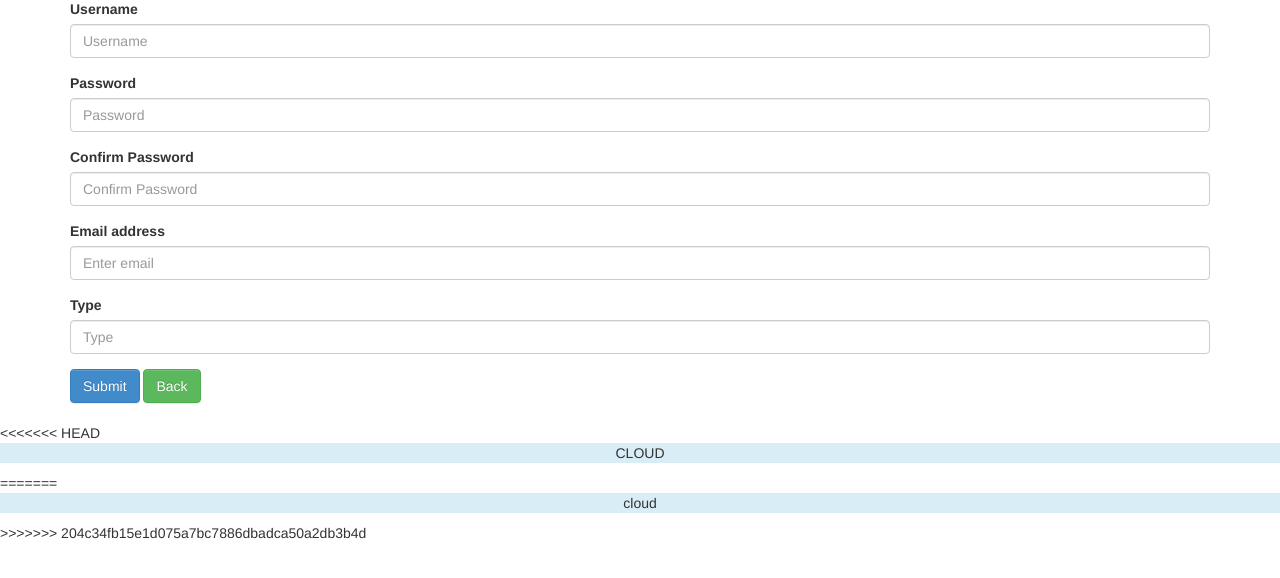
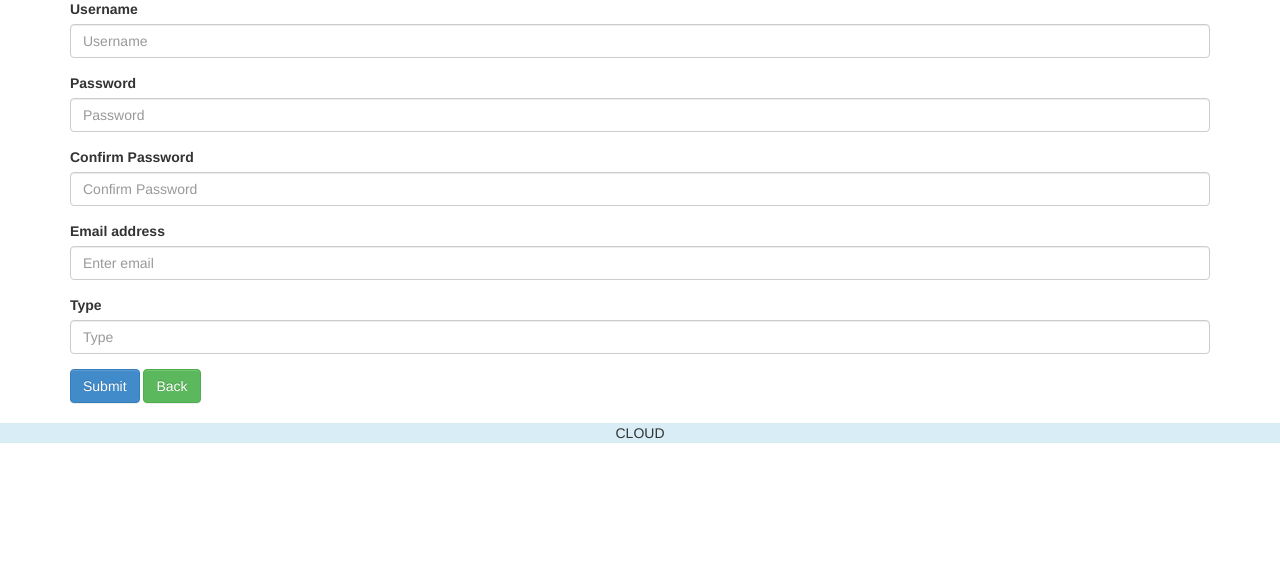
Before and after one commit to DMNT68/proyectoCloud, a PHP site: page /views/add_user.php in a window 1280 px wide. Shown: the part 165-743 px from the top of the page. Run offline with PHP 8.4, Linux system fonts and the light colour scheme.

Commit message:
sadfasdfas

```diff
--- a/conn.php
+++ b/conn.php
@@ -1,7 +1,3 @@
 <?php
-<<<<<<< HEAD
 	$conn=pg_connect("host=ec2-50-17-203-84.compute-1.amazonaws.com port=5432 dbname=daer76rdjif7l7 user=mnbfqwhacjnavr password=8d1307c043b491e20d8f8e4fda3abc6b31c8191c4259277a412d17ed593316af")or die('No se a podido conectar:'. pg_last_error());
-=======
-	$conn=pg_connect("host=ec2-50-17-203-84.compute-1.amazonaws.com port=5432 dbname=daer76rdjif7l7 user=mnbfqwhacjnavr password=8d1307c043b491e20d8f8e4fda3abc6b31c8191c4259277a412d17ed593316af")or die("Cannnot db,please check your connection string");
->>>>>>> 204c34fb15e1d075a7bc7886dbadca50a2db3b4d
 ?>
--- a/views/footer.php
+++ b/views/footer.php
@@ -1,9 +1,5 @@
 <div class="footer">
-<<<<<<< HEAD
    		<p class="text-center bg-info">CLOUD</p>
-=======
-   		<p class="text-center bg-info">cloud</p>
->>>>>>> 204c34fb15e1d075a7bc7886dbadca50a2db3b4d
  	</div>
 </body>
 </html>
```
